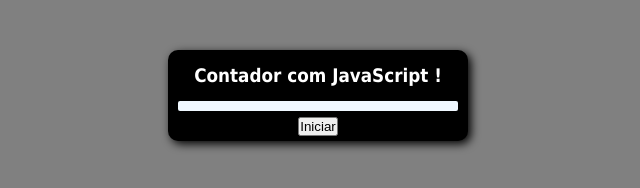
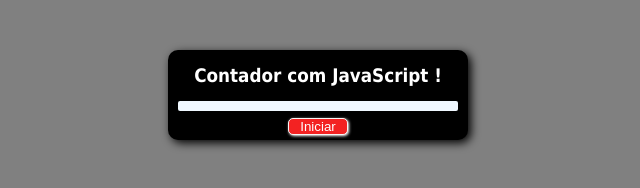
Before and after one commit to FlavioLAMartins/LetsCoders-Santander-Clock, a plain HTML site: page index.html in a window 1280 px wide. Shown: the whole page, without its empty margins (322-962 px from the left). Drawn offline with Linux system fonts and the light colour scheme.

Commit message:
style-button

```diff
--- a/style.css
+++ b/style.css
@@ -36,6 +36,14 @@ article #timer {
     padding: 5px;
     color: crimson;
     background-color: aliceblue;
-
     border-radius: 2px;
 }
+
+#botao {
+    background-color: rgb(243, 34, 34);
+    color: rgb(255, 255, 255);
+    width: 60px;
+    border-radius: 5px;
+    box-shadow: 1px 1px 3px #fff ;
+    border: solid 1px rgb(247, 247, 247);
+}
```
